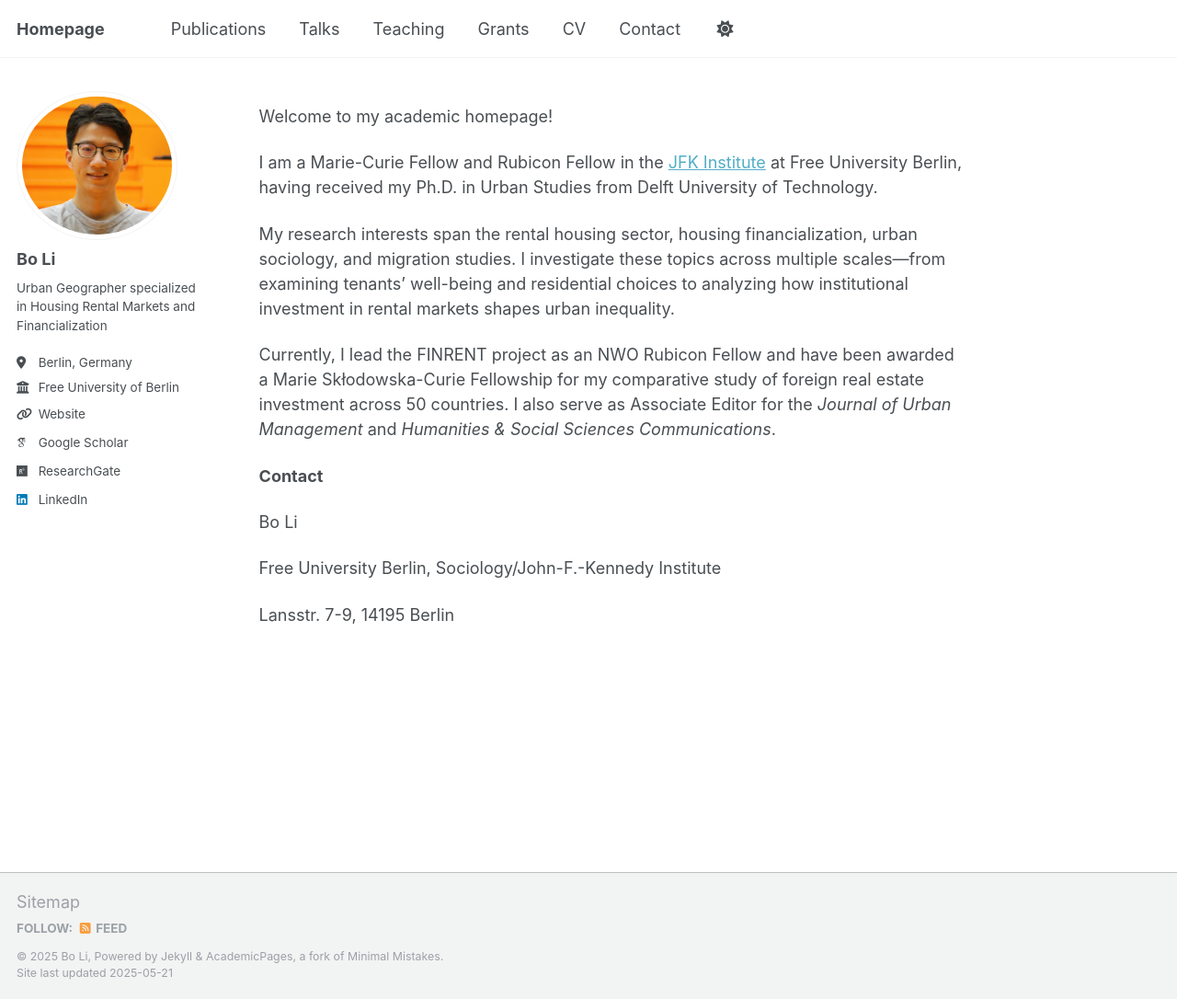
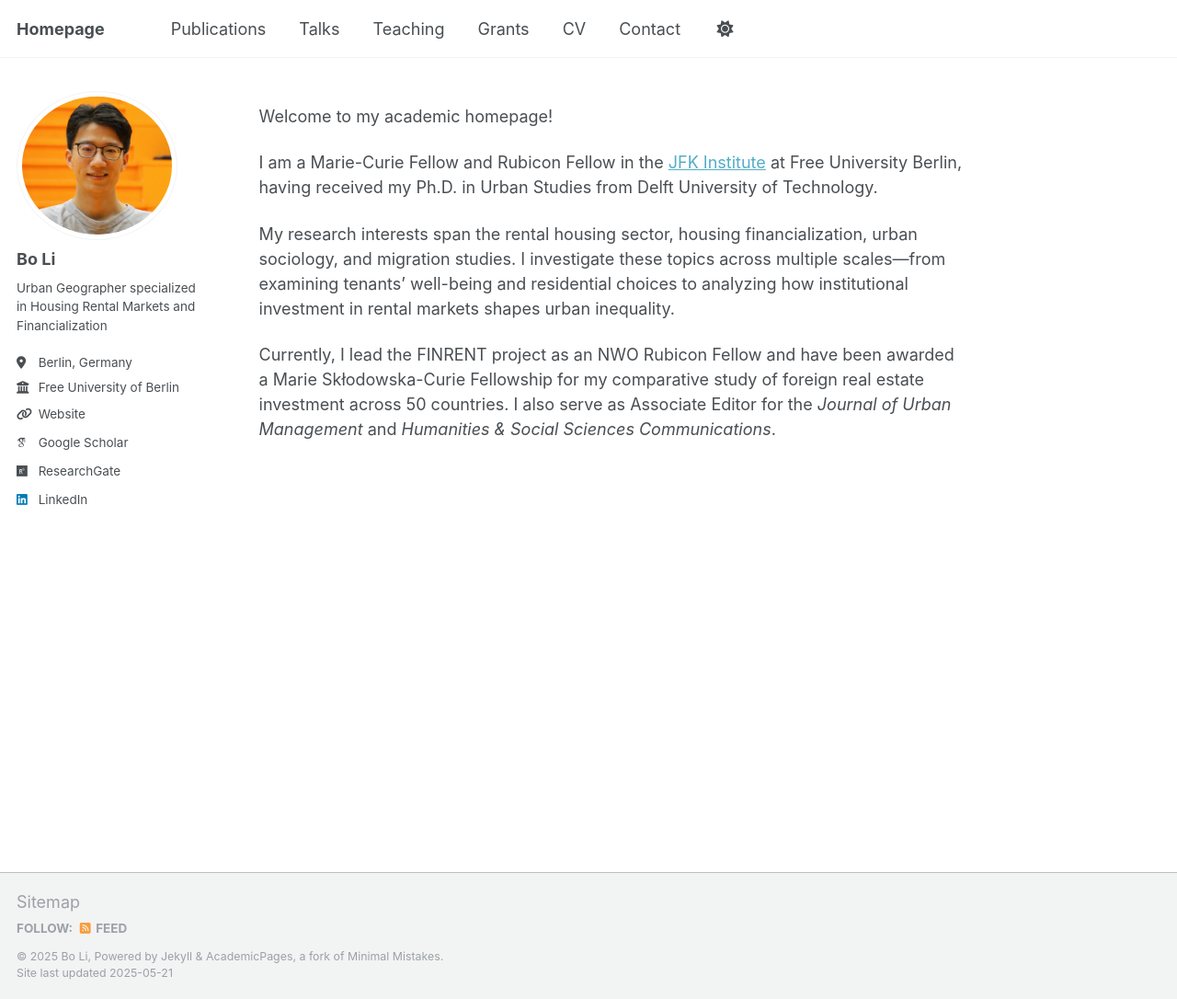
Before and after one commit to housingforall/housingforall.github.io, a Jekyll site: the page built from _pages/about.md, in a window 1280 px wide and 1086 px high. Shown: the whole window at 92% size. Built offline with Jekyll 4.4.1, drawn with Linux system fonts in a browser that asks for light colours; some web fonts are replaced.

Commit message:
Update about.md

```diff
--- a/_pages/about.md
+++ b/_pages/about.md
@@ -15,11 +15,3 @@ I am a Marie-Curie Fellow and Rubicon Fellow in the [JFK Institute](https://www.
 My research interests span the rental housing sector, housing financialization, urban sociology, and migration studies. I investigate these topics across multiple scales—from examining tenants' well-being and residential choices to analyzing how institutional investment in rental markets shapes urban inequality.
 
 Currently, I lead the FINRENT project as an NWO Rubicon Fellow and have been awarded a Marie Skłodowska-Curie Fellowship for my comparative study of foreign real estate investment across 50 countries. I also serve as Associate Editor for the *Journal of Urban Management* and *Humanities & Social Sciences Communications*.
-
-**Contact**
-
-Bo Li
-
-Free University Berlin, Sociology/John-F.-Kennedy Institute
-
-Lansstr. 7-9, 14195 Berlin
```
